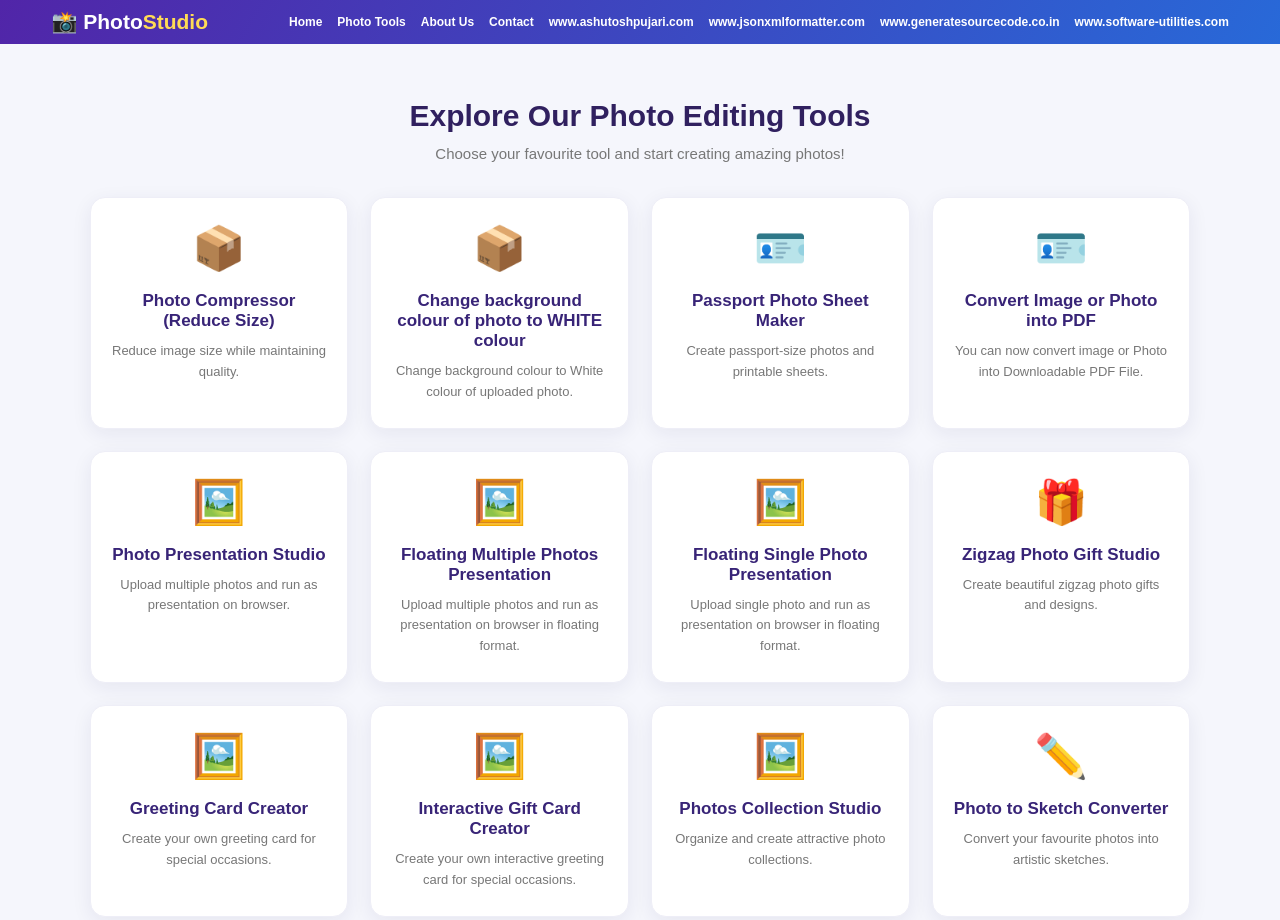
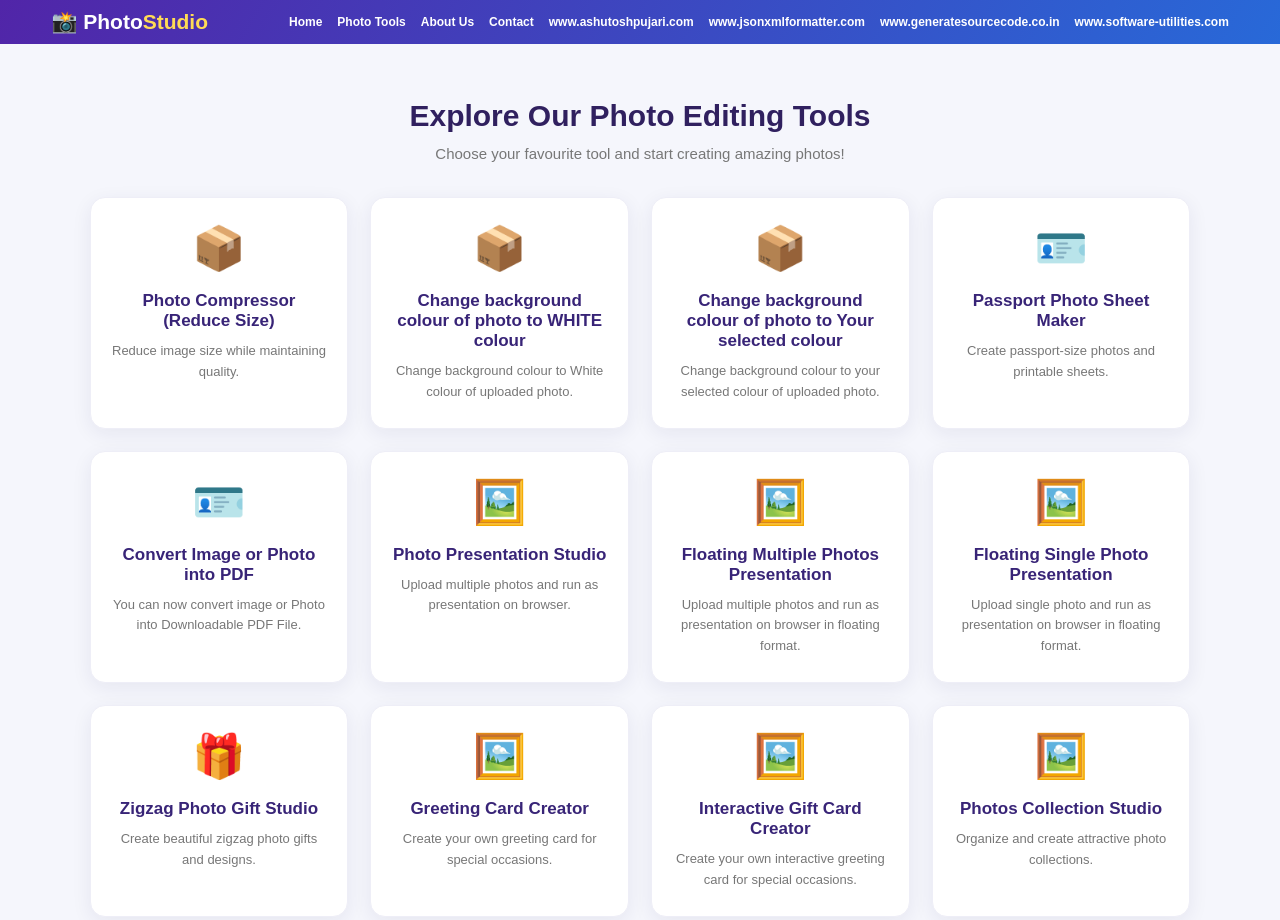
Before and after one commit to ashutoshvpujari1-pixel/photo-studio, a plain HTML site: page index.html in a window 1280 px wide. Shown: the top 920 px of the page. Drawn offline with Linux system fonts and the light colour scheme.

Commit message:
Update index.html

```diff
--- a/index.html
+++ b/index.html
@@ -358,6 +358,12 @@ footer a {
             <p>Change background colour to White colour of uploaded photo.</p>
         </a>
 
+	<a class="tool-card" href="Photo_Background_Colour_Changer.html">
+            <div class="tool-icon">📦</div>
+            <h3>Change background colour of photo to Your selected colour</h3>
+            <p>Change background colour to your selected colour of uploaded photo.</p>
+        </a>
+
         <a class="tool-card" href="PassportPhotoSheetMaker.html">
             <div class="tool-icon">🪪</div>
             <h3>Passport Photo Sheet Maker</h3>
```
